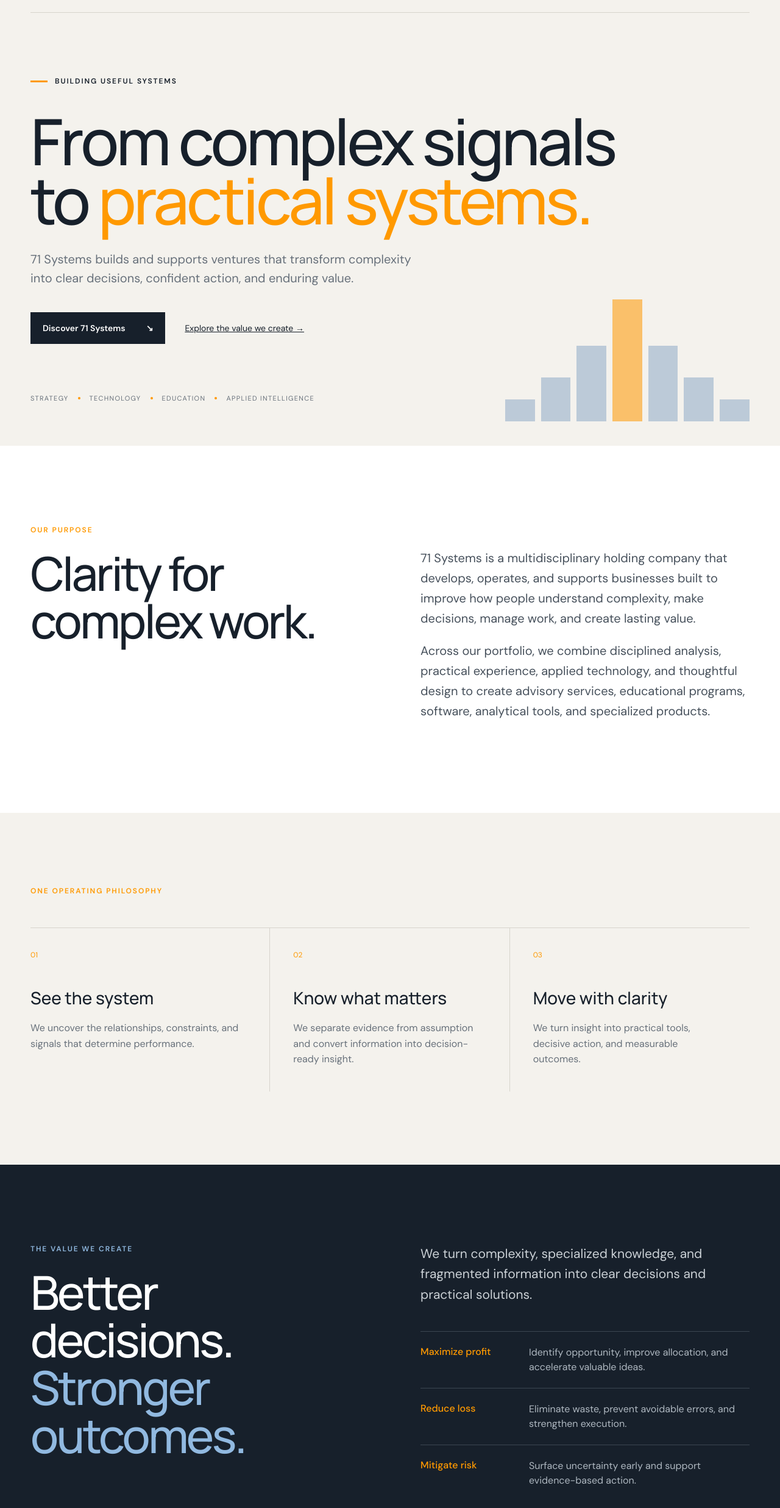
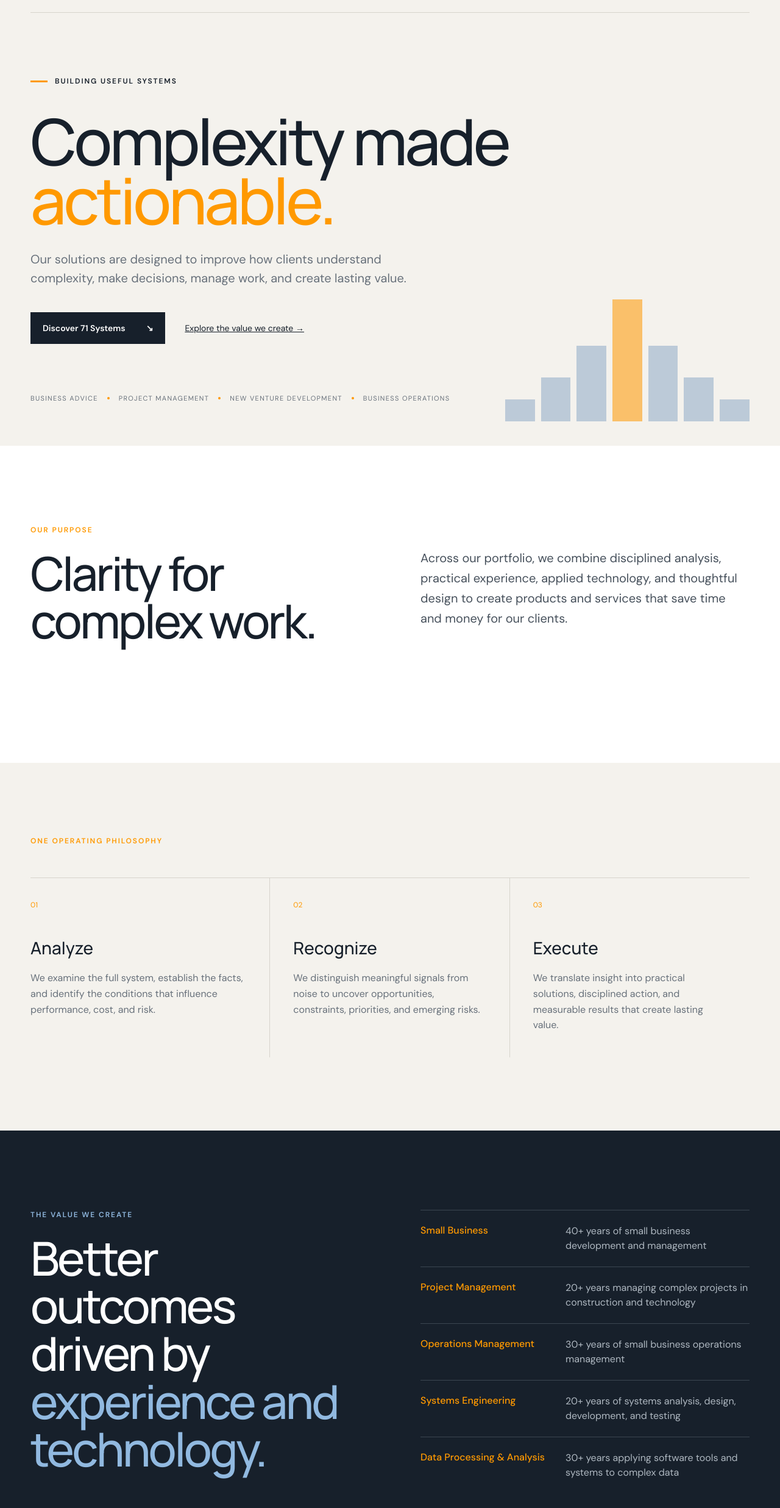
Before and after one commit to jschveibinz/71-systems, a plain HTML site: page index.html in a window 1280 px wide. Shown: the part 87-2560 px from the top of the page at 61% size. Drawn offline with Linux system fonts and the light colour scheme.

Commit message:
Add files via upload
update of the website, again

```diff
--- a/index.html
+++ b/index.html
@@ -1,12 +1,12 @@
 <!doctype html>
-<html lang="en"><head><meta charset="utf-8"><meta name="viewport" content="width=device-width,initial-scale=1"><title>71 Systems | From Complex Signals to Practical Systems</title><meta name="description" content="71 Systems builds ventures that transform complexity into clear decisions, confident action, and enduring value."><meta property="og:title" content="71 Systems | From Complex Signals to Practical Systems"><meta property="og:description" content="Building useful systems that reveal what matters, guide the next step, and create enduring value."><meta property="og:image" content="71systems-logo.png"><link rel="icon" href="71systems-logo.png"><link rel="preconnect" href="https://fonts.googleapis.com"><link rel="preconnect" href="https://fonts.gstatic.com" crossorigin><link href="https://fonts.googleapis.com/css2?family=DM+Sans:wght@400;500;600&family=Manrope:wght@400;500;600;700&display=swap" rel="stylesheet"><link rel="stylesheet" href="styles.css"></head>
+<html lang="en"><head><meta charset="utf-8"><meta name="viewport" content="width=device-width,initial-scale=1"><title>71 Systems | Complexity Made Actionable</title><meta name="description" content="71 Systems solutions improve how clients understand complexity, make decisions, manage work, and create lasting value."><meta property="og:title" content="71 Systems | Complexity Made Actionable"><meta property="og:description" content="Solutions designed to turn complexity into better decisions, stronger execution, and lasting value."><meta property="og:image" content="71systems-logo.png"><link rel="icon" href="71systems-logo.png"><link rel="preconnect" href="https://fonts.googleapis.com"><link rel="preconnect" href="https://fonts.gstatic.com" crossorigin><link href="https://fonts.googleapis.com/css2?family=DM+Sans:wght@400;500;600&family=Manrope:wght@400;500;600;700&display=swap" rel="stylesheet"><link rel="stylesheet" href="styles.css"></head>
 <body><main>
   <header class="nav shell"><a class="brand" href="#top" aria-label="71 Systems home"><img src="71systems-logo.png" alt="71 Systems"></a><nav aria-label="Primary navigation"><a href="#about">About</a><a href="#value">Value</a><a href="#capabilities">Capabilities</a></nav><a class="navCta" href="mailto:info@71systems.com">Start a conversation</a></header>
-  <section class="hero shell" id="top"><div class="eyebrow"><span></span> Building useful systems</div><h1>From complex signals<br>to <em>practical systems.</em></h1><p class="lede">71 Systems builds and supports ventures that transform complexity into clear decisions, confident action, and enduring value.</p><div class="heroActions"><a class="button primary" href="#about">Discover 71 Systems <span>↘</span></a><a class="textLink" href="#value">Explore the value we create →</a></div><div class="heroMeta"><span>Strategy</span><i></i><span>Technology</span><i></i><span>Education</span><i></i><span>Applied Intelligence</span></div><div class="signal" aria-hidden="true"><b></b><b></b><b></b><b></b><b></b><b></b><b></b></div></section>
-  <section class="manifesto" id="about"><div class="shell split"><div><p class="sectionLabel">Our purpose</p><h2>Clarity for<br>complex work.</h2></div><div class="bodyCopy"><p>71 Systems is a multidisciplinary holding company that develops, operates, and supports businesses built to improve how people understand complexity, make decisions, manage work, and create lasting value.</p><p>Across our portfolio, we combine disciplined analysis, practical experience, applied technology, and thoughtful design to create advisory services, educational programs, software, analytical tools, and specialized products.</p></div></div></section>
-  <section class="philosophy shell"><p class="sectionLabel">One operating philosophy</p><div class="pillarGrid"><article><span>01</span><h3>See the system</h3><p>We uncover the relationships, constraints, and signals that determine performance.</p></article><article><span>02</span><h3>Know what matters</h3><p>We separate evidence from assumption and convert information into decision-ready insight.</p></article><article><span>03</span><h3>Move with clarity</h3><p>We turn insight into practical tools, decisive action, and measurable outcomes.</p></article></div></section>
-  <section class="value" id="value"><div class="shell valueGrid"><div><p class="sectionLabel light">The value we create</p><h2>Better decisions.<br><em>Stronger outcomes.</em></h2></div><div class="valueCopy"><p>We turn complexity, specialized knowledge, and fragmented information into clear decisions and practical solutions.</p><ul><li><strong>Maximize profit</strong><span>Identify opportunity, improve allocation, and accelerate valuable ideas.</span></li><li><strong>Reduce loss</strong><span>Eliminate waste, prevent avoidable errors, and strengthen execution.</span></li><li><strong>Mitigate risk</strong><span>Surface uncertainty early and support evidence-based action.</span></li></ul></div></div></section>
+  <section class="hero shell" id="top"><div class="eyebrow"><span></span> Building useful systems</div><h1>Complexity made<br><em>actionable.</em></h1><p class="lede">Our solutions are designed to improve how clients understand complexity, make decisions, manage work, and create lasting value.</p><div class="heroActions"><a class="button primary" href="#about">Discover 71 Systems <span>↘</span></a><a class="textLink" href="#value">Explore the value we create →</a></div><div class="heroMeta"><span>Business Advice</span><i></i><span>Project Management</span><i></i><span>New Venture Development</span><i></i><span>Business Operations</span></div><div class="signal" aria-hidden="true"><b></b><b></b><b></b><b></b><b></b><b></b><b></b></div></section>
+  <section class="manifesto" id="about"><div class="shell split"><div><p class="sectionLabel">Our purpose</p><h2>Clarity for<br>complex work.</h2></div><div class="bodyCopy"><p>Across our portfolio, we combine disciplined analysis, practical experience, applied technology, and thoughtful design to create products and services that save time and money for our clients.</p></div></div></section>
+  <section class="philosophy shell"><p class="sectionLabel">One operating philosophy</p><div class="pillarGrid"><article><span>01</span><h3>Analyze</h3><p>We examine the full system, establish the facts, and identify the conditions that influence performance, cost, and risk.</p></article><article><span>02</span><h3>Recognize</h3><p>We distinguish meaningful signals from noise to uncover opportunities, constraints, priorities, and emerging risks.</p></article><article><span>03</span><h3>Execute</h3><p>We translate insight into practical solutions, disciplined action, and measurable results that create lasting value.</p></article></div></section>
+  <section class="value" id="value"><div class="shell valueGrid"><div><p class="sectionLabel light">The value we create</p><h2>Better outcomes driven by <em>experience and technology.</em></h2></div><div class="valueCopy"><ul><li><strong>Small Business</strong><span>40+ years of small business development and management</span></li><li><strong>Project Management</strong><span>20+ years managing complex projects in construction and technology</span></li><li><strong>Operations Management</strong><span>30+ years of small business operations management</span></li><li><strong>Systems Engineering</strong><span>20+ years of systems analysis, design, development, and testing</span></li><li><strong>Data Processing &amp; Analysis</strong><span>30+ years applying software tools and systems to complex data</span></li></ul></div></div></section>
   <section class="capabilities shell" id="capabilities"><div class="capHeader"><div><p class="sectionLabel">Where we work</p><h2>Shared capabilities.<br>Focused ventures.</h2></div><p>Independent businesses benefit from common strategic, technical, operational, and administrative resources—while retaining the identities needed to serve their customers.</p></div><div class="tagCloud"><span>Business Strategy</span><span>Advisory Services</span><span>Profit Maximization</span><span>Loss Reduction</span><span>Risk Mitigation</span><span>Project Management</span><span>Program Management</span><span>Operational Excellence</span><span>Process Improvement</span><span>Technology Commercialization</span><span>Customer Discovery</span><span>Product Development</span><span>Decision Support Systems</span><span>Applied Signal Processing</span><span>Data Analytics</span><span>Artificial Intelligence</span><span>Software Development</span><span>Professional Education</span><span>Intellectual Property</span><span>Venture Development</span></div></section>
   <section class="closing"><div class="shell"><p class="sectionLabel light">What happens next matters</p><h2>Reveal what matters.<br>Guide the next step.<br><em>Create enduring value.</em></h2><a class="button lightButton" href="mailto:info@71systems.com">Start a conversation <span>↗</span></a></div></section>
-  <footer class="shell"><img src="71systems-logo.png" alt="71 Systems"><p>From complex signals to practical systems.</p><p>© 2026 71 Systems, Inc.</p></footer>
+  <footer class="shell"><img src="71systems-logo.png" alt="71 Systems"><p>Complexity made actionable.</p><p>© 2026 71 Systems, Inc.</p></footer>
 </main></body></html>
```
Also changed, not shown: styles.css.
